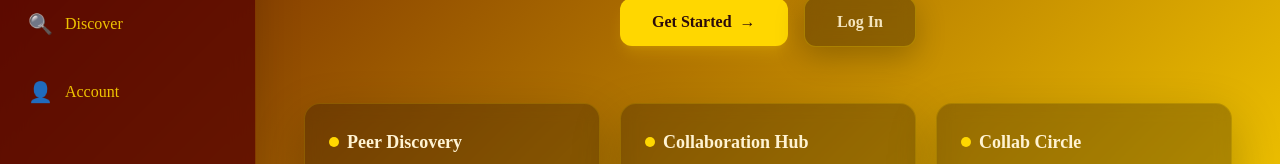
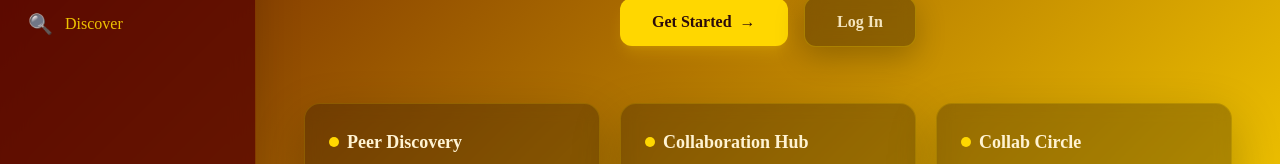
Before and after one commit to osgood-andoh-junior/Breatef, a Next.js app: page / in a window 1280 px wide. Shown: the part 390-554 px from the top of the page. Built offline with nearby package versions, Linux system fonts and the light colour scheme; no server answers.

Commit message:
layout-page

```diff
--- a/src/app/layout.tsx
+++ b/src/app/layout.tsx
@@ -35,7 +35,7 @@ function SidebarContent({ children }: { children: React.ReactNode }) {
     { name: "Coalitions", href: "/coalitions", emoji: "🤝" },
     { name: "Collab Circle", href: "/collabcircle", emoji: "🌀" },
     { name: "Discover", href: "/discover", emoji: "🔍" },
-    { name: "Account", href: "/profile", emoji: "👤" }, // always visible
+
   ];
 
   const isHome = pathname === "/";
```
